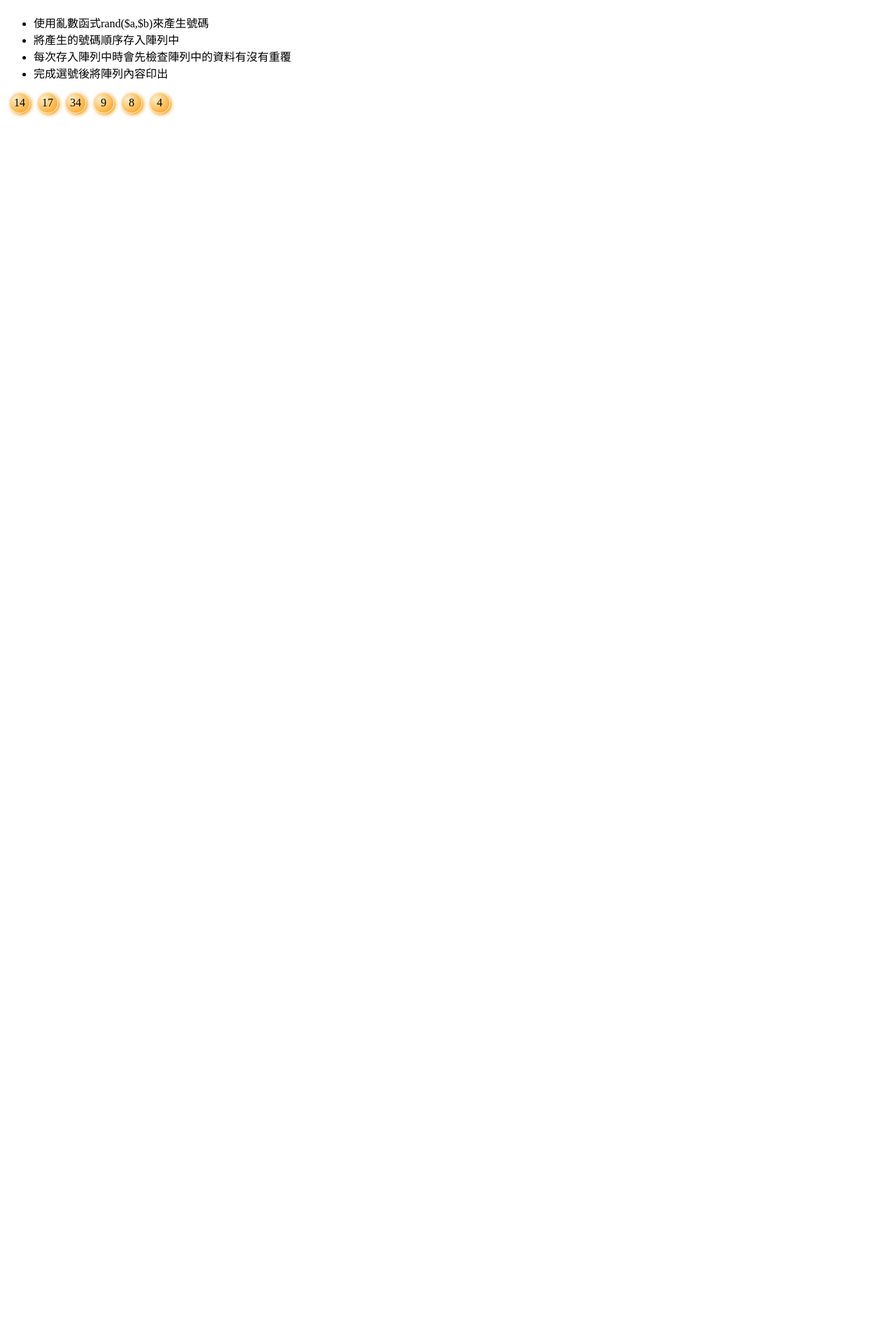
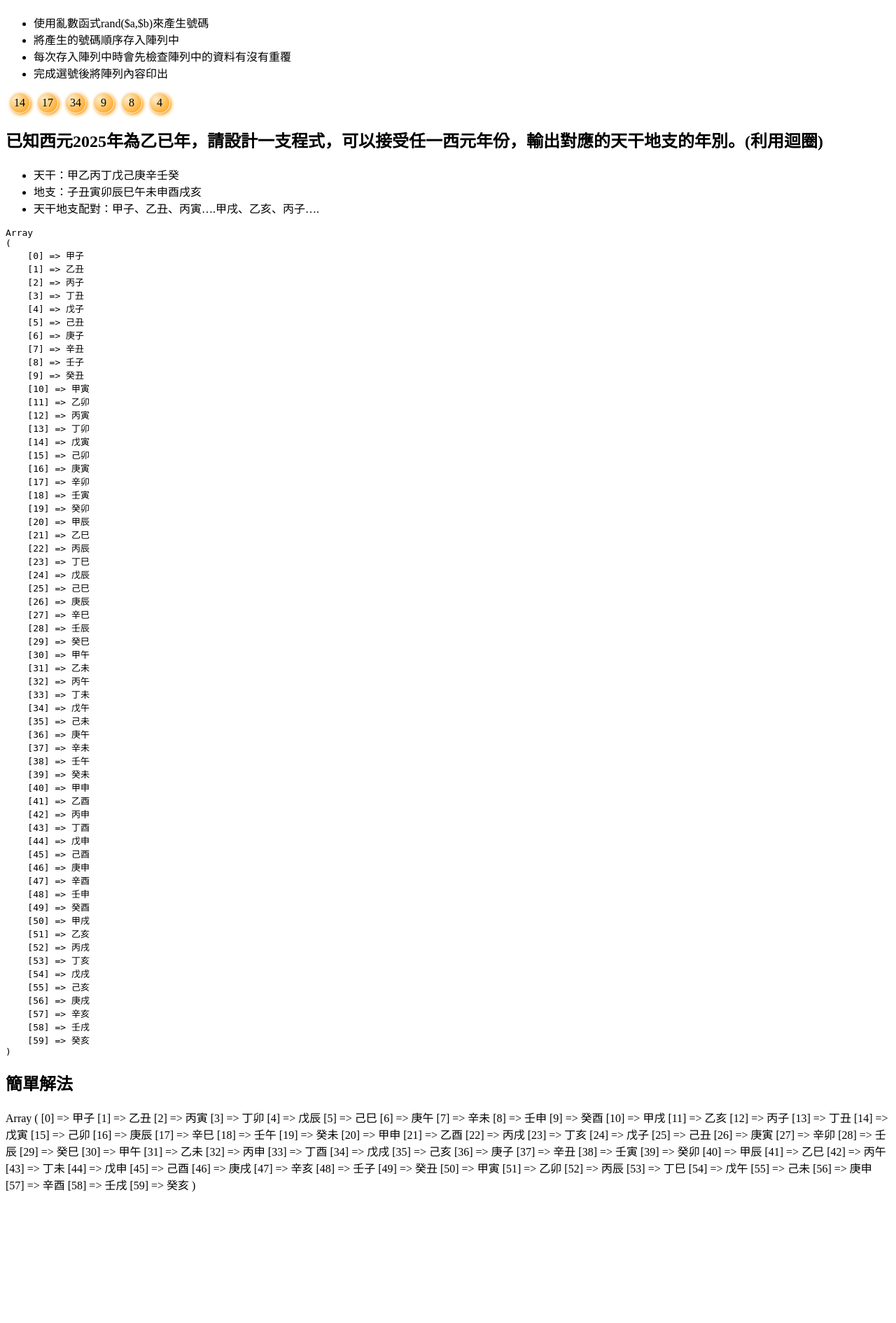
Before and after one commit to mackliu/11402-PHP-Basic, a PHP site: page /pra07.php in a window 1280 px wide. Shown: the part 1963-3853 px from the top of the page at 70% size. Before the commit the page ends 2131 px from the top, so only its background shows below. Run offline with PHP 8.4, Linux system fonts and the light colour scheme.

Commit message:
天干地支年算法

```diff
--- a/pra07.php
+++ b/pra07.php
@@ -77,6 +77,53 @@ foreach($nums as $num){
 }
 echo "</div>";
 ?>
+<h2>已知西元2025年為乙已年，請設計一支程式，可以接受任一西元年份，輸出對應的天干地支的年別。(利用迴圈)</h2>
+
+<ul>
+    <li>天干：甲乙丙丁戊己庚辛壬癸</li>
+    <li>地支：子丑寅卯辰巳午未申酉戌亥</li>
+    <li>天干地支配對：甲子、乙丑、丙寅….甲戌、乙亥、丙子….</li>
+</ul>
+<?php
+$sky=[ "甲", "乙", "丙", "丁", "戊", "己", "庚", "辛", "壬", "癸"];
+$land=[ "子", "丑", "寅", "卯", "辰", "巳", "午", "未", "申", "酉", "戌", "亥"];
+$sl=[];
+
+for($i=0; $i<count($sky); $i++){
+    $pos=$i;
+    for($j=0; $j<count($land);$j++){
+        if($i%2==0 && $j %2==0){
+            $sl[$pos]=$sky[$i] . $land[$j];
+            $pos=$pos+10;
+        }else if($i%2==1 && $j %2 ==1){
+            $sl[$pos]=$sky[$i] . $land[$j];
+            $pos=$pos+10;
+        }
+    }
+
+}
+ksort($sl);
+
+echo "<pre>";
+print_r($sl);
+echo "</pre>";
+?>
+<h2>簡單解法</h2>
+<?php
+$tiangan = ["甲","乙","丙","丁","戊","己","庚","辛","壬","癸"];
+$dizhi  = ["子","丑","寅","卯","辰","巳","午","未","申","酉","戌","亥"];
+
+$ganzhi = []; // 存放 60 組結果的陣列
+
+for ($i = 0; $i < 60; $i++) {
+    $tg = $tiangan[$i % 10];   // 天干循環
+    $dz = $dizhi[$i % 12];     // 地支循環
+    $ganzhi[] = $tg . $dz;
+}
+
+// 顯示結果
+print_r($ganzhi);
+?>
 
   <p>&nbsp;</p>
   <p>&nbsp;</p>
```
